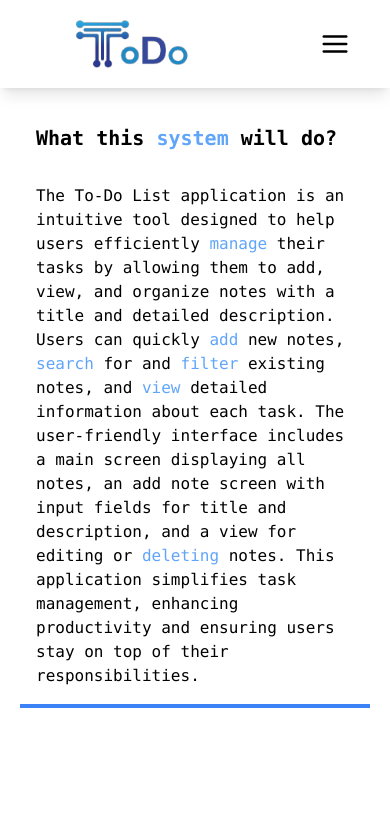
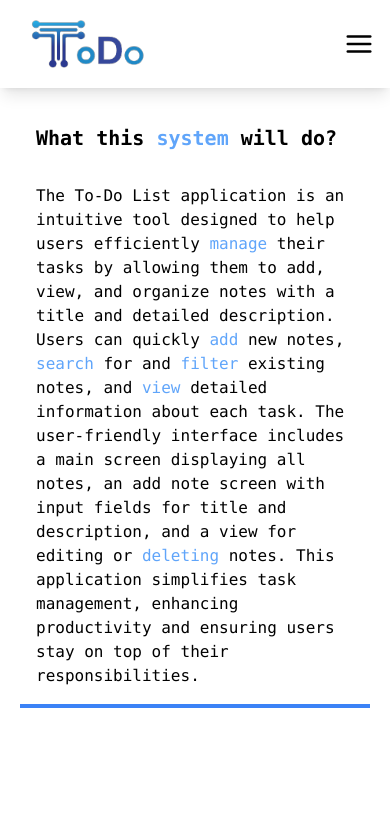
Before and after one commit to muaaz042/todo, a React (Vite) app in the folder frontend/: page / in a window 390 px wide. Shown: the top 827 px of the page. Built offline with nearby package versions, Linux system fonts and the light colour scheme.

Commit message:
Update Navbar button size

```diff
--- a/frontend/src/Components/Navbar.jsx
+++ b/frontend/src/Components/Navbar.jsx
@@ -42,10 +42,10 @@ const Navbar = () => {
   };
 
   return (
-    <div className="flex justify-between items-center w-full px-10 shadow-lg">
+    <div className="flex justify-between items-center w-full lg:px-10 md:px-10 sm:px-8 px-4 shadow-lg">
       <section className="flex items-center gap-4">
         <Link to={logoRoute}>
-          <img className="h-12 w-36 m-5" src="./logo.svg" alt="logo" />
+          <img className="h-12 w-36 my-5" src="./logo.svg" alt="logo" />
         </Link>
       </section>
       <FiMenu
@@ -126,7 +126,7 @@ const Navbar = () => {
                   navigate("/login");
                   setMenu(false);
                 }}
-                className="text-center font-medium border-blue-400 text-blue-400 cursor-pointer hover:bg-blue-400 hover:text-white outline-none border-2 self-center w-80 p-2 rounded-md"
+                className="text-center font-medium border-blue-400 text-blue-400 cursor-pointer hover:bg-blue-400 hover:text-white outline-none border-2 self-center w-64 p-2 rounded-md"
               >
                 Login
               </button>
@@ -135,7 +135,7 @@ const Navbar = () => {
                   navigate("/signup");
                   setMenu(false);
                 }}
-                className="text-center font-medium border-blue-400 text-blue-400 cursor-pointer hover:bg-blue-400 hover:text-white outline-none border-2 self-center w-80 p-2 rounded-md"
+                className="text-center font-medium border-blue-400 text-blue-400 cursor-pointer hover:bg-blue-400 hover:text-white outline-none border-2 self-center w-64 p-2 rounded-md"
               >
                 Signup
               </button>
```
